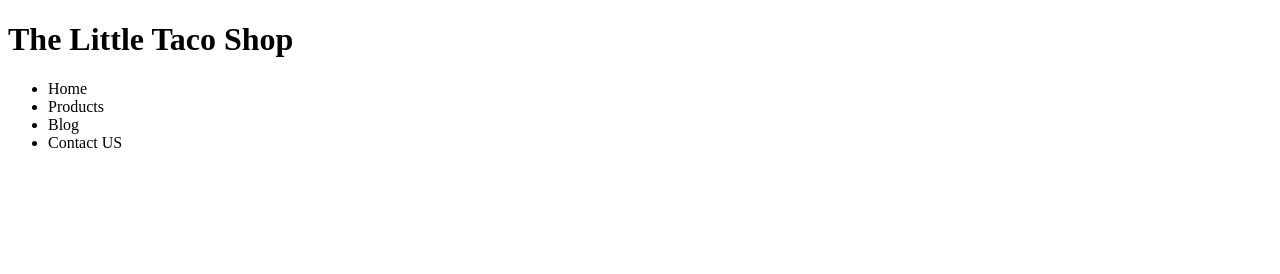
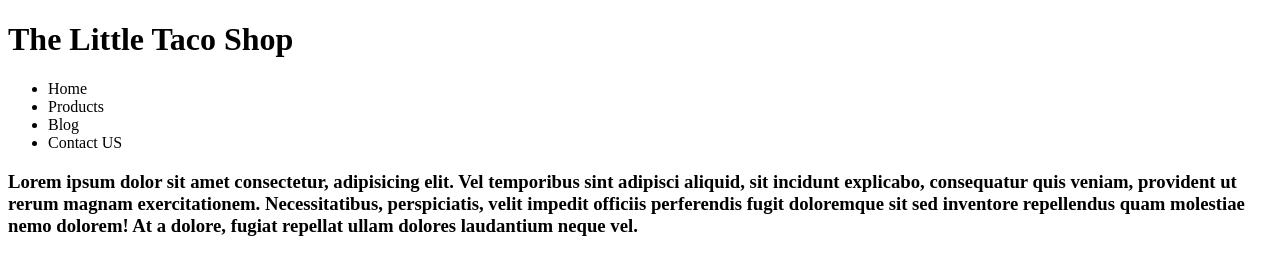
Before and after one commit to RagaviAndal/SampleRepo, a plain HTML site: page index.html in a window 1280 px wide. Drawn offline with Linux system fonts and the light colour scheme.

Commit message:
feat:modified the html file

```diff
--- a/index.html
+++ b/index.html
@@ -14,6 +14,7 @@
             <li>Blog</li>
             <li>Contact US</li>
         </ul>
+        <h3>Lorem ipsum dolor sit amet consectetur, adipisicing elit. Vel temporibus sint adipisci aliquid, sit incidunt explicabo, consequatur quis veniam, provident ut rerum magnam exercitationem. Necessitatibus, perspiciatis, velit impedit officiis perferendis fugit doloremque sit sed inventore repellendus quam molestiae nemo dolorem! At a dolore, fugiat repellat ullam dolores laudantium neque vel.</h3>
     </nav>
 </body>
 </html>
```
